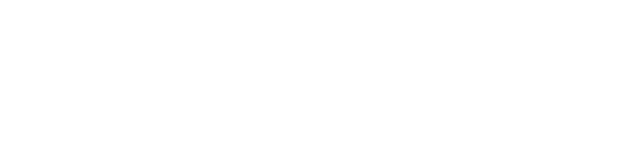
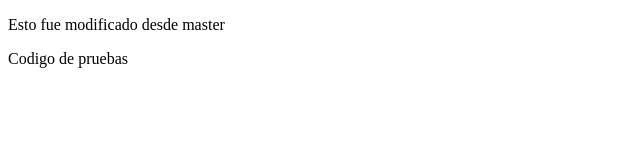
Before and after one commit to Allam-Medina/RepoSincro, a plain HTML site: page index.html in a window 1280 px wide. Shown: the whole page, without its empty margins (0-640 px from the left). Drawn offline with Linux system fonts and the light colour scheme.

Commit message:
Se modifica index desde master

```diff
--- a/index.html
+++ b/index.html
@@ -7,6 +7,7 @@
     <title>Document</title>
 </head>
 <body>
-
+    <p>Esto fue modificado desde master</p>
+    <p>Codigo de pruebas</p>
 </body>
 </html>
```
